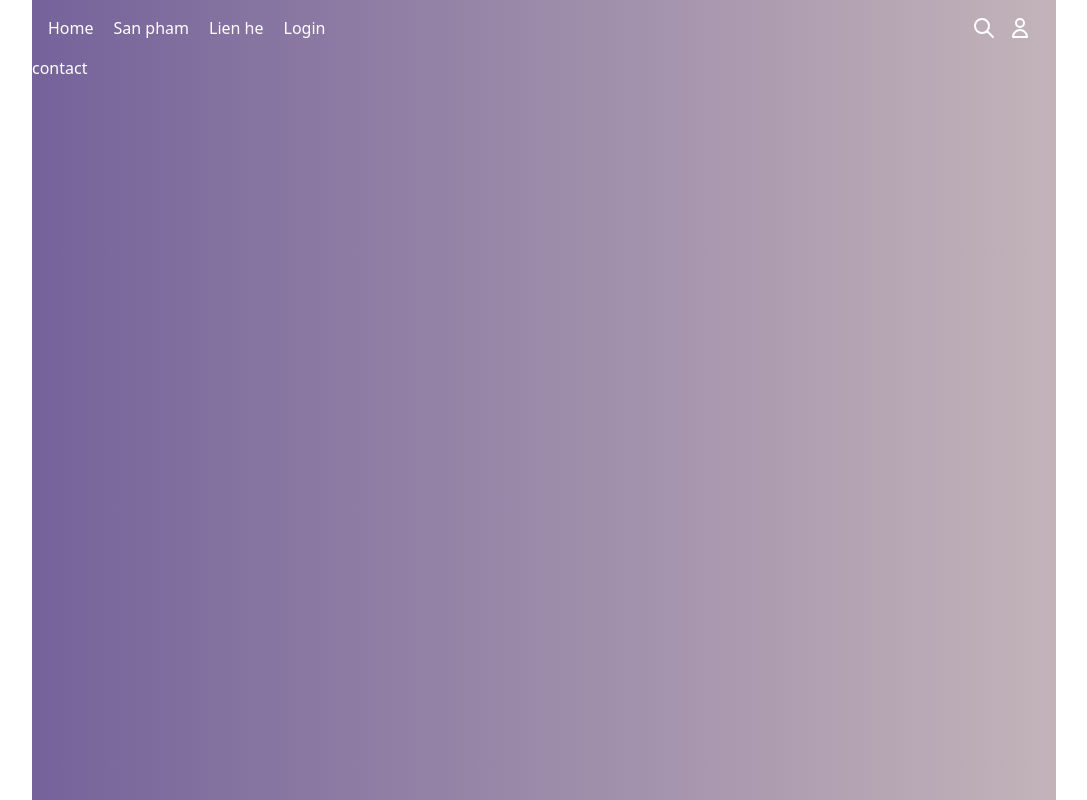
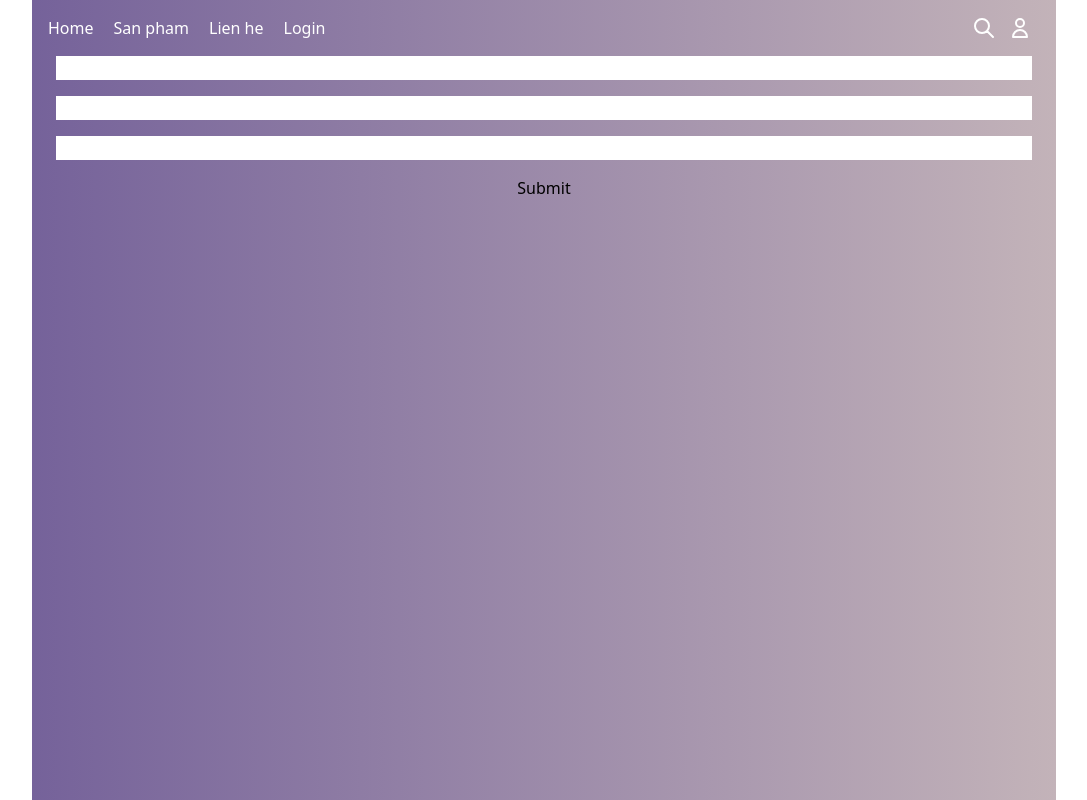
Before and after one commit to thanhtungg910/react-course, a React (Vite) app: page /contacts in a window 1280 px wide. Shown: the whole page, without its empty margins (96-1183 px from the left). Built offline with nearby package versions, Linux system fonts and the light colour scheme.

Commit message:
Feat: contact form

```diff
--- a/src/App.jsx
+++ b/src/App.jsx
@@ -2,6 +2,7 @@ import Header from "./components/header/Header";
 import { Route, Routes } from "react-router-dom";
 import ProductsPage from "./containers/products/ProductsPage";
 import HomePage from "./containers/home/HomePage";
+import Contactpage from "./containers/contact/Contactpage";
 function App() {
 	return (
 		<div className="mx-auto max-w-5xl min-h-screen text-white bg-gradient-to-r from-[#75629A] to-[#C3B3B9]">
@@ -10,7 +11,7 @@ function App() {
 				<Routes>
 					<Route path="/" element={<HomePage />}></Route>
 					<Route path="/products" element={<ProductsPage />}></Route>
-					<Route path="/contacts" element={<h1>contact</h1>}></Route>
+					<Route path="/contacts" element={<Contactpage />}></Route>
 					<Route path="/login" element={<h1>login</h1>}></Route>
 				</Routes>
 			</main>
--- /dev/null
+++ b/src/components/contact/Contact.jsx
@@ -0,0 +1,28 @@
+import React from "react";
+import { useForm } from "react-hook-form";
+
+const Contact = () => {
+	const {
+		register,
+		formState: { errors },
+		handleSubmit,
+	} = useForm();
+	const onSubmit = (data) => console.log(data);
+	return (
+		<form
+			onSubmit={handleSubmit(onSubmit)}
+			className="flex flex-col gap-4 mx-auto px-6 text-black"
+		>
+			<input {...register("firstName", { required: true })} />
+			{errors.firstName?.type === "required" && (
+				<p className="text-red-500">First name is required</p>
+			)}
+			<input {...register("lastName", { required: true })} />
+			{errors.lastName && "Last name is required"}
+			<input type="number" {...register("age", { min: 1, max: 99 })} />
+			<input type="submit" />
+		</form>
+	);
+};
+
+export default Contact;
--- /dev/null
+++ b/src/containers/contact/Contactpage.jsx
@@ -0,0 +1,12 @@
+import React from "react";
+import Contact from "../../components/contact/Contact";
+
+const Contactpage = () => {
+	return (
+		<div>
+			<Contact />
+		</div>
+	);
+};
+
+export default Contactpage;
```
